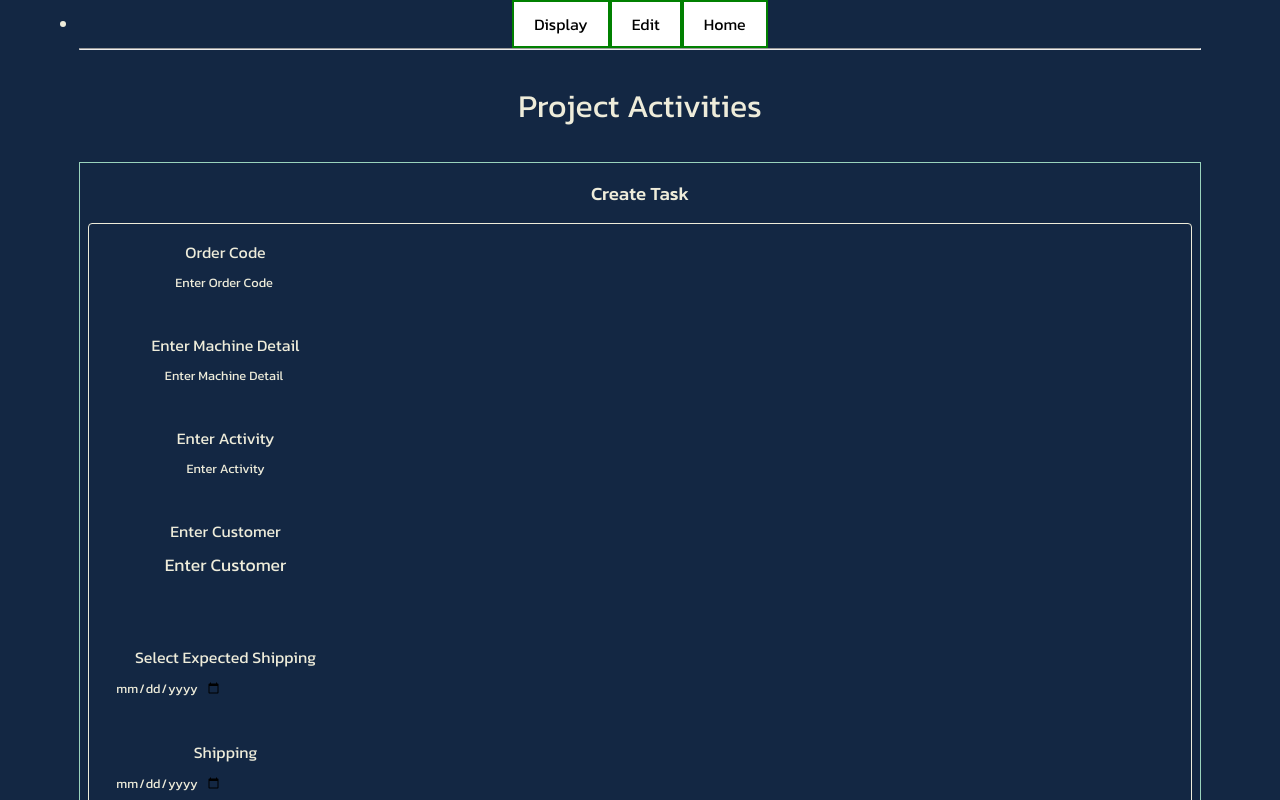
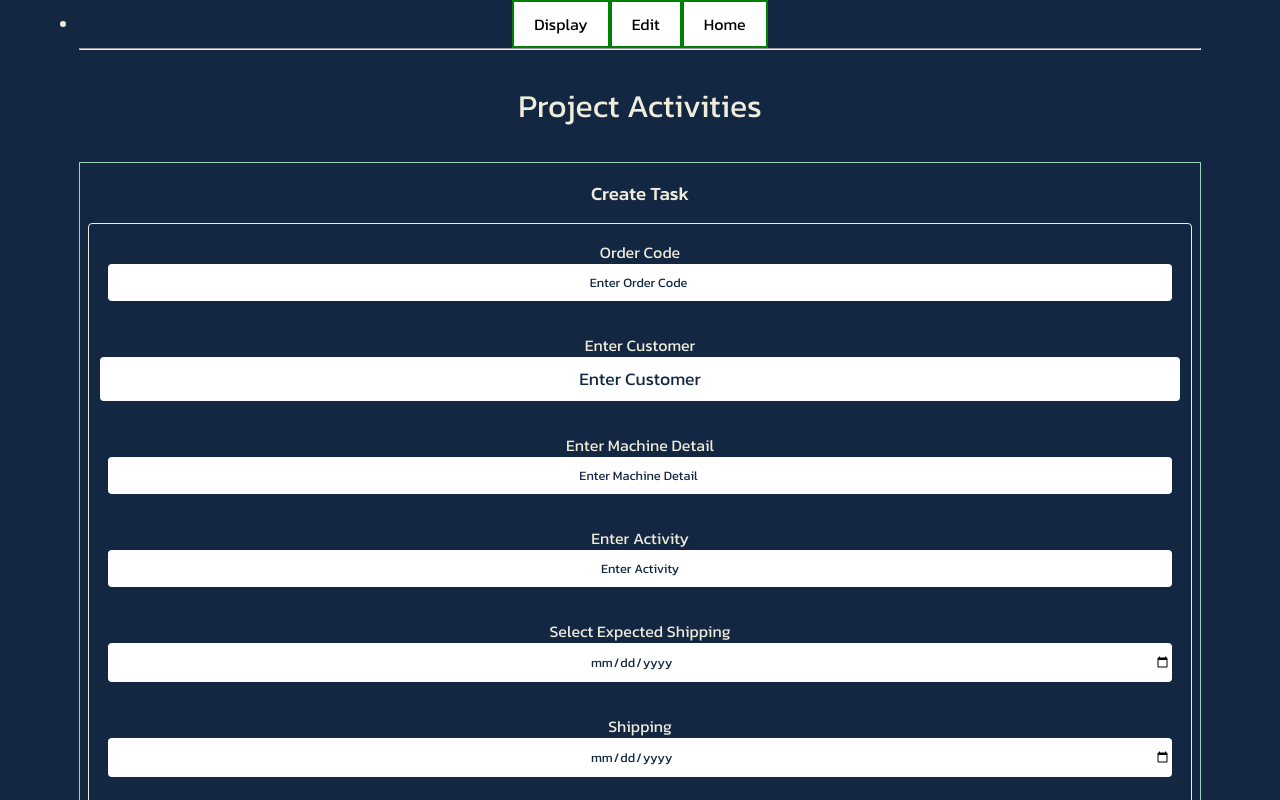
Before and after one commit to ms606/Project-Tracker, a React (Create React App) app in the folder client-side/: page / in a window 1280 px wide. Shown: the top 800 px of the page. Built offline with nearby package versions, Linux system fonts and the light colour scheme.

Commit message:
Add files via upload

```diff
--- a/client-side/src/components/StatusLineDetailEdit.js
+++ b/client-side/src/components/StatusLineDetailEdit.js
@@ -1,28 +1,33 @@
 import "../styles/statusLine.scss";
 import Task from "./TaskDetailEdit";
 
-export default function StatusLine(props) {
+export default function StatusLineDetailEdit(props) {
   const { status, taskDetail, addTaskDetail, deleteTask, addEmptyTask, taskOrderCode } = props;
 
   let taskList, tasksForStatus;
 
-  //console.log('status',status);
+  console.log('fjhadskjfdsjklfhdasljfdsjaklhfljdksaf',props);
 
   function handleAddEmpty() {
     addEmptyTask(status);
   }
 
-  if (taskDetail) {
-    tasksForStatus = taskDetail.filter((task) => {
-    return task.status === status;
-    });
-  }
 
-  //console.log('props status line details',props.tasks.orderCode);
+
+   if (taskDetail) {
+  //   tasksForStatus = taskDetail.filter((task) => {
+  //     console.log('looping task', task)
+  //   return task.status === status;
+        tasksForStatus = taskDetail;
+  //   });
+   }
+
+  //console.log('props status line details',props);
   //console.log('taskOrderNoKewl',taskOrderCode);
   //console.log('tasksForStatus',tasksForStatus);
 
   if (tasksForStatus) {
+
     taskList = tasksForStatus.map((task) => {
 
       //console.log('Loop understanding here..', task)  ;
@@ -34,7 +39,7 @@ export default function StatusLine(props) {
           deleteTaskDetail= {(id)   => deleteTask(id)}
           key             = {task.id}
           taskDetail      = {task}
-          taskOrderCode   = {props.tasks[0].orderCode}
+         // taskOrderCode   = {props.tasks[0].orderCode}
         />
       );
     });
--- a/client-side/src/components/StatusLineEdit.js
+++ b/client-side/src/components/StatusLineEdit.js
@@ -9,6 +9,7 @@ export default function StatusLineEdit(props) {
   function handleAddEmpty() {
     addEmptyTask(status);
   }
+
 
 //   if (tasks) {
 //     tasksForStatus = tasks.filter((task) => {
--- a/client-side/src/components/Task.js
+++ b/client-side/src/components/Task.js
@@ -57,6 +57,15 @@ export default function Task(props) {
           defaultValue={task.title}
         />
         <br />
+        <label>Enter Customer</label>
+        <input
+          type="text"
+          className="description input"
+          name="customer"
+          placeholder="Enter Customer"
+          defaultValue={task.customer}
+        />
+        <br />
         <label>Enter Machine Detail</label>
         <input
           type="text"
@@ -75,15 +84,6 @@ export default function Task(props) {
           placeholder="Enter Activity"
           disabled={collapsed}
           defaultValue={task.activity}
-        />
-        <br />
-        <label>Enter Customer</label>
-        <textarea
-          rows="2"
-          className="description input"
-          name="customer"
-          placeholder="Enter Customer"
-          defaultValue={task.customer}
         />
         <br />
         <label>Select Expected Shipping</label>
--- a/client-side/src/components/TaskDetailEdit.js
+++ b/client-side/src/components/TaskDetailEdit.js
@@ -1,6 +1,6 @@
 import { useState } from "react";
 
-export default function TaskDetail (props) {
+export default function TaskDetailEdit (props) {
     const { addTaskDetail, deleteTaskDetail, taskDetail, taskOrderCode } = props;
 
     //console.log('Add task detail collapsed', taskDetail);
@@ -10,7 +10,7 @@ export default function TaskDetail (props) {
     const [formAction, setFormAction] = useState("");
 
     //console.log('Add task', taskDetail.isCollapsed);
-    //console.log('propies ', props);
+    console.log('propies ', props);
     //console.log('propies detials', taskOrderCode);
 
     function handleSubmit(event) {
@@ -30,8 +30,7 @@ export default function TaskDetail (props) {
             NoOfResource: event.target.elements.NoOfResource.value,
             hour: event.target.elements.hour.value,
             duration: event.target.elements.duration.value,
-            department: event.target.elements.department.value,
-            //taskOrderCode: taskDetail.taskOrderCode
+            department: event.target.elements.department.value
         };
 
         addTaskDetail(newTaskDetail);
--- a/client-side/src/components/TaskEdit.js
+++ b/client-side/src/components/TaskEdit.js
@@ -1,12 +1,30 @@
 import "../styles/taskEdit.scss";
-import { useState } from "react";
+import { useEffect, useState } from "react";
+import StatusLineDetailEdit from "./StatusLineDetailEdit";
+
 
 export default function Task(props) {
   const { addTask, deleteTask, task } = props;
 
+
+  const [tasks, setTasks] = useState([]);
+  const [taskDetail, setTaskDetail] = useState([]);
+
+
   const [urgencyLevel, setUrgencyLevel] = useState(task.urgency);
   const [collapsed,    setCollapsed   ] = useState(task.isCollapsed);
   const [formAction,   setFormAction  ] = useState("");
+
+  useEffect(() => {
+    callTaskDetailEdit();
+   }, []);
+
+  async function callTaskDetailEdit(){
+    const response = await fetch(`http://localhost:3000/taskDetailTask/${task.orderCode}`);
+    const json = await response.json();
+    setTaskDetail(json); //Updating variable for task detail
+    setTasks(task); //Updating variable for task detail
+  }
 
   function setUrgency(event) {
     setUrgencyLevel(event.target.attributes.urgency.value);
@@ -21,10 +39,10 @@ export default function Task(props) {
       } else {
         let newTask = {
           id: task.id,
-          orderCode: event.target.elements.orderCode.value,
+          orderCode:  event.target.elements.orderCode.value,
           machineDet: event.target.elements.machineDet.value,
-          activity: event.target.elements.activity.value,
-          customer: event.target.elements.customer.value,
+          activity:   event.target.elements.activity.value,
+          customer:   event.target.elements.customer.value,
           urgency: urgencyLevel,
           status: task.status,
           isCollapsed: true,
@@ -43,6 +61,82 @@ export default function Task(props) {
     }
   }
 
+
+
+///////////////////////////////////////////////////////////
+//////////////////////////////////////////////////////////
+///////////////////////////////////////////////////////
+/////////////////////////////////////////////////////
+
+// All details regarding status line detail edit
+
+
+console.log('checking on every step', taskDetail)
+
+// Function for adding task details
+function addEmptyTaskDetail(status) {
+  const lastTask = taskDetail[taskDetail.length - 1];
+
+  let newTaskId = 1;
+
+  if (lastTask !== undefined) {
+    newTaskId = lastTask.id + 1;
+  }
+
+  setTaskDetail((taskDetail) => [
+    ...taskDetail,
+    {
+      id: newTaskId,
+      NoOfResource: "",
+      hour: "",
+      duration: "",
+      department: "",
+      status: status,
+      orderCode: ""
+    },
+  ])
+}
+
+console.log('taskdetail',taskDetail);
+
+
+// Function for second table
+function addTaskDetail(taskToAdd) {
+
+  let filteredTasks = taskDetail.filter((task) => {
+    return task.id !== taskToAdd.id;
+  });
+
+  let newTaskList = [...filteredTasks, taskToAdd];
+
+  setTaskDetail(newTaskList);
+
+  saveTaskDetailToLocalStorage(newTaskList);
+}
+
+
+// Function for storing task detail
+function saveTaskDetailToLocalStorage(tasks) {
+  localStorage.setItem("taskDetail", JSON.stringify(tasks));
+
+  const orderCode = tasks[tasks.length-1].orderCode;
+
+  tasks = tasks[tasks.length - 1];
+
+  tasks = JSON.stringify(tasks);
+
+  const requestOptions = {
+      method: 'POST',
+      headers: {'Content-Type': 'application/json'},
+      body: tasks
+    };
+
+  fetch(`http://localhost:3000/taskDetail/${orderCode}`, requestOptions)
+   .then(response => response.json());
+}
+
+
+   console.log('task testing', task)
   return (
      <div className={`task ${collapsed ? "collapsedTask" : ""}`}>
         <form onSubmit={handleSubmit} className={collapsed ? "collapsed" : ""}>
@@ -54,6 +148,15 @@ export default function Task(props) {
           placeholder="Enter Order Code "
           disabled={collapsed}
           defaultValue={task.orderCode}
+        />
+        <br />
+        <label>Enter Customer</label>
+        <input
+          type="text"
+          className="description input"
+          name="customer"
+          placeholder="Enter Customer"
+          defaultValue={task.customer}
         />
         <br />
         <label>Enter Machine Detail</label>
@@ -76,15 +179,7 @@ export default function Task(props) {
           defaultValue={task.activity}
         />
         <br />
-        <label>Enter Customer</label>
-        <textarea
-          rows="2"
-          className="description input"
-          name="customer"
-          placeholder="Enter Customer"
-          defaultValue={task.customer}
-        />
-        <br />
+
         <label>Select Expected Shipping</label>
         <input
           type="date"
@@ -103,7 +198,7 @@ export default function Task(props) {
           name="shipping"
           placeholder="Shipping"
           disabled={collapsed}
-          defaultValue={task.expectedShipping}
+          defaultValue={task.shipping}
         />
         <br />
 
@@ -159,6 +254,18 @@ export default function Task(props) {
           </button>
         )}
       </form>
+
+      <StatusLineDetailEdit
+            taskDetail={taskDetail}
+            addEmptyTask={addEmptyTaskDetail}
+            addTaskDetail={addTaskDetail}
+            // deleteTask={deleteTask}
+            status="Create Task Activites"
+            tasks={tasks}
+          />
+
     </div>
+
+
   );
 }
--- a/client-side/src/styles/taskEdit.scss
+++ b/client-side/src/styles/taskEdit.scss
@@ -3,8 +3,8 @@
 .task {
   padding: 1rem;
   margin-bottom: 0.5rem;
-  display: flex;
-  align-items: flex-end;
+  //display: flex;
+  //align-items: flex-end;
   border: 1px solid $white;
   border-radius: 0.25rem;
 
@@ -24,14 +24,22 @@
     margin: 0 0.25rem;
 
     .input {
-      background-color: transparent;
-      border: 1px solid transparent;
-      border-radius: 0.25rem;
-      color: $white;
-      text-align: center;
-      resize: none;
-      display: flex;
-      font-family: "Kanit", sans-serif;
+    //   background-color: transparent;
+    //   border: 1px solid transparent;
+    //   border-radius: 0.25rem;
+    //   color: $white;
+    //   text-align: center;
+    //   resize: none;
+    //   display: flex;
+    //   font-family: "Kanit", sans-serif;
+    background-color: white;
+    border: 1px solid transparent;
+    border-radius: 0.25rem;
+    color: $black;
+    text-align: center;
+    resize: none;
+    //display: flex;
+    font-family: "Kanit", sans-serif;
 
       &:hover {
         cursor: pointer;
@@ -45,7 +53,7 @@
       }
 
       &::placeholder {
-        color: $white;
+        color: $black;
       }
     }
 
```
Also changed, not shown: client-side/src/components/App.js (+27 -30 lines).
